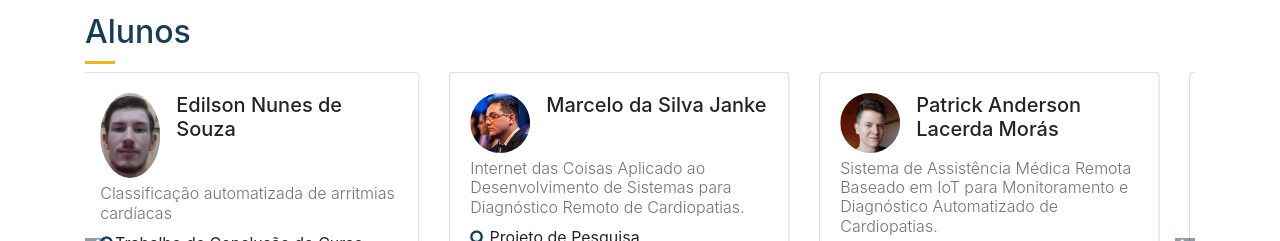
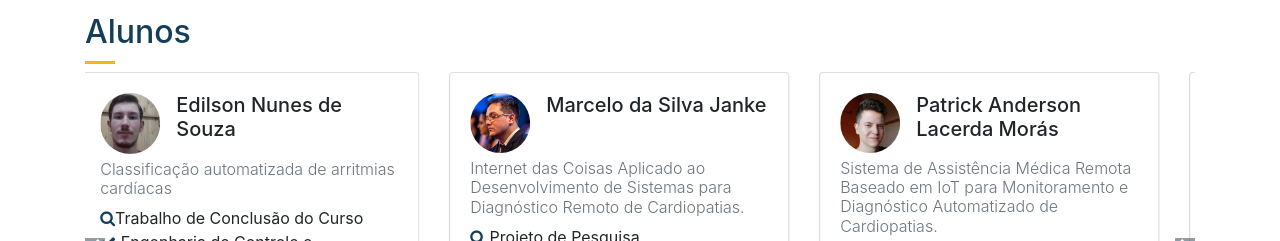
Before and after one commit to if4health/siteTech4Health, a plain HTML site: page index.html in a window 1280 px wide. Shown: the part 2793-3034 px from the top of the page. Drawn offline with nearby package versions, Linux system fonts and the light colour scheme.

Commit message:
Update index.html

```diff
--- a/index.html
+++ b/index.html
@@ -393,7 +393,7 @@ a {
           <div class="col-lg-4"> <!-- offset-md-3 -->
             <div class="card card-body mb-3">
               <h5 class="card-title">
-                <img class="float-left mr-3 rounded-circle" src="./img/Edilson.jpg" alt="Foto do Edilson" style="width:60px;">
+                <img class="float-left mr-3 rounded-circle" src="./img/Edilson2.jpg" alt="Foto do Edilson" style="width:60px;">
                 Edilson Nunes de Souza
               </h5>
               <h6 class="card-subtitle mb-2 text-muted font-weight-light">
```
